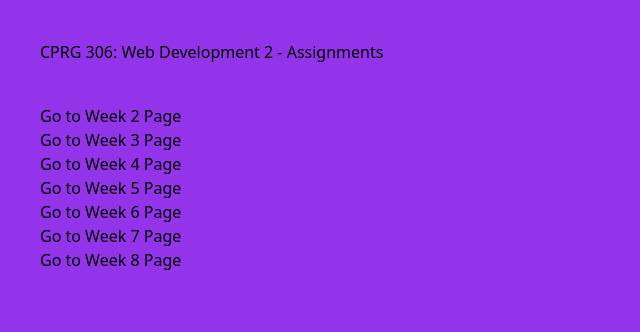
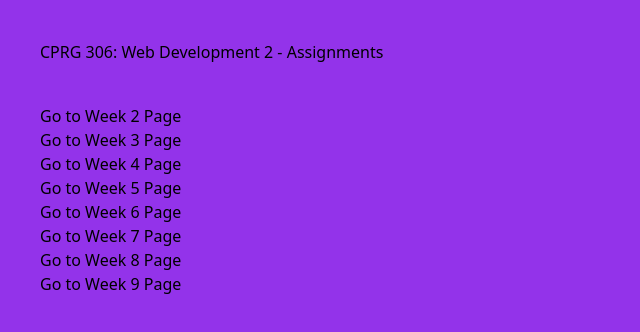
Before and after one commit to rgawalko/cprg306-assignments, a Next.js app: page / in a window 1280 px wide. Shown: the top 332 px of the page, without its empty margins (0-640 px from the left). Built offline with nearby package versions, Linux system fonts and the light colour scheme.

Commit message:
Update page.js

```diff
--- a/app/page.js
+++ b/app/page.js
@@ -26,6 +26,9 @@ export default function HomePage() {
       <p>
         <Link href="/week-8">Go to Week 8 Page</Link>
       </p>
+      <p>
+        <Link href="/week-9">Go to Week 9 Page</Link>
+      </p>
     </main>
   );
 }
```
